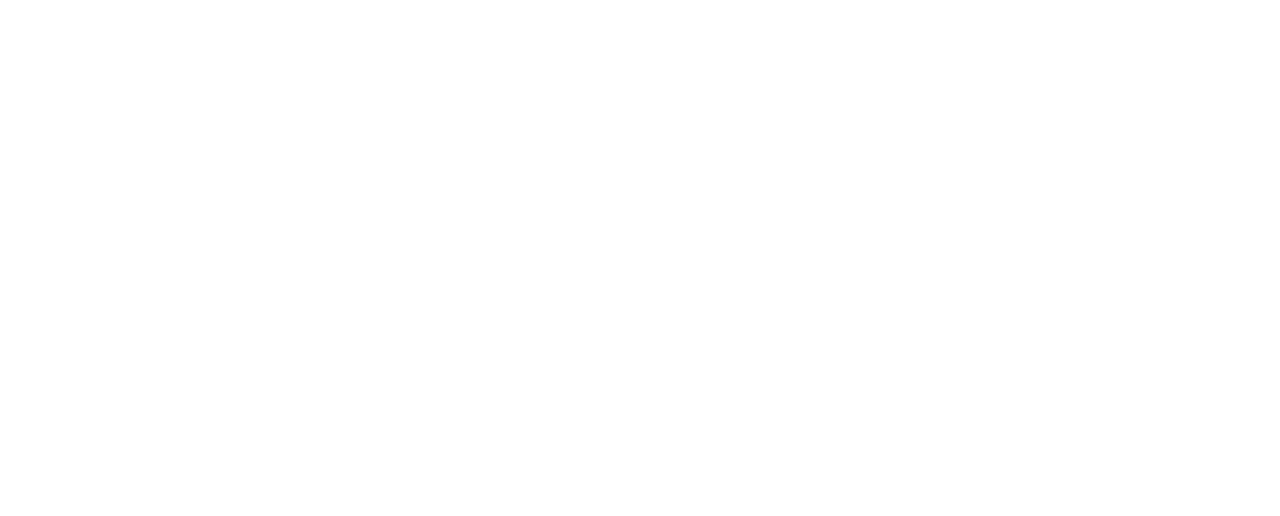
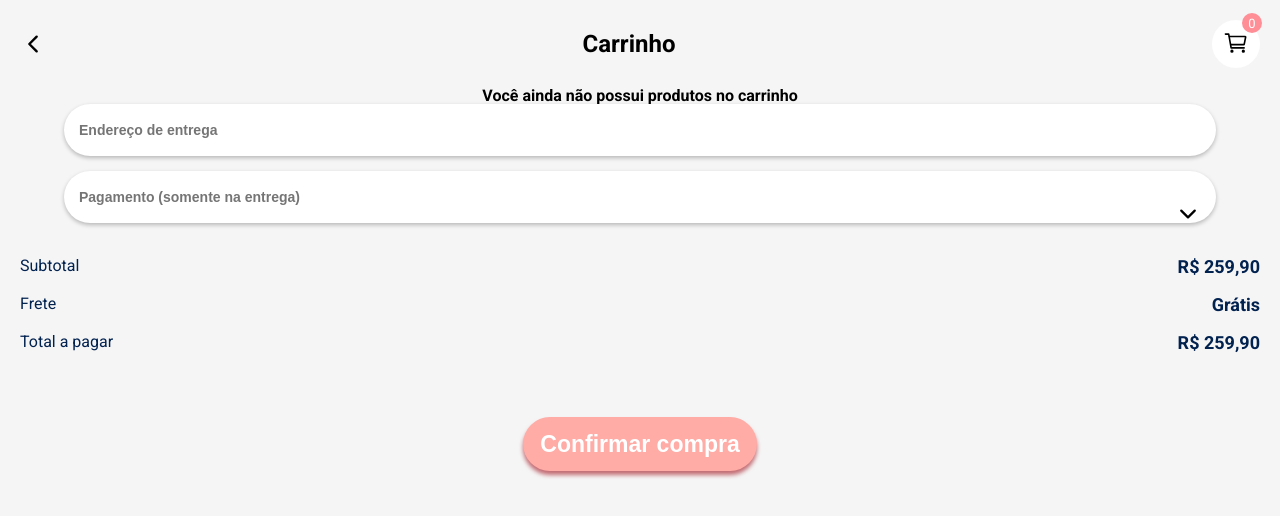
Before and after one commit to ga-dutra/beauty-store-front, a React (Create React App) app: page /cart in a window 1280 px wide. Before the commit this address had no page. Shown: the top 516 px of the page. Built offline with nearby package versions, Linux system fonts and the light colour scheme.

Commit message:
feat: adds CartPage

```diff
--- a/src/components/App.js
+++ b/src/components/App.js
@@ -6,6 +6,7 @@
 import SignInPage from "./SignInPage/SignInPage.js";
 import SignUpPage from "./SignUpPage/SignUpPage.js";
 import LoginPage from "./LoginPage/LoginPage.js";
+import CartPage from "./CartPage/CartPage";
 
 export default function App() {
   return (
@@ -19,6 +20,7 @@
               <Route path="/sign-in" element={<SignInPage />} />
               <Route path="/login" element={<LoginPage />} />
               <Route path="/sign-up" element={<SignUpPage />} />
+              <Route path="/cart" element={<CartPage />} />
             </Routes>
           </BrowserRouter>
         </ProductsStorage>
--- /dev/null
+++ b/src/components/CartPage/CartPage.js
@@ -0,0 +1,72 @@
+import styled from "styled-components";
+import Header from "./Header";
+import { MainButton } from "../../styles/MainButton";
+import Inputs from "./Inputs";
+import ProductsInCart from "./ProductsInCart";
+import { useContext } from "react";
+import { UserContext } from "../../contexts/UserContext";
+
+export default function CartPage() {
+  const { cart } = useContext(UserContext);
+
+  return (
+    <Wrapper>
+      <Header></Header>
+      {cart[0] ? (
+        <ProductsInCart></ProductsInCart>
+      ) : (
+        <h1>Você ainda não possui produtos no carrinho</h1>
+      )}
+      <Inputs></Inputs>
+      <PriceInformation>
+        <div>
+          <h3>Subtotal</h3>
+          <h4>R$ 259,90</h4>
+        </div>
+        <div>
+          <h3>Frete</h3>
+          <h4>Grátis</h4>
+        </div>
+        <div>
+          <h3>Total a pagar</h3>
+          <h4>R$ 259,90</h4>
+        </div>
+      </PriceInformation>
+      <MainButton>Confirmar compra</MainButton>
+    </Wrapper>
+  );
+}
+
+const Wrapper = styled.div`
+  background-color: #f5f5f5;
+  width: 100vw;
+  height: 100vh;
+  display: flex;
+  flex-direction: column;
+  align-items: center;
+`;
+
+const PriceInformation = styled.div`
+  width: 100vw;
+  padding: 20px;
+  display: flex;
+  flex-direction: column;
+
+  h3 {
+    color: #01214f;
+    font-size: 16px;
+    font-weight: 400;
+  }
+
+  h4 {
+    color: #01214f;
+    font-size: 18px;
+    font-weight: 700;
+  }
+
+  div {
+    display: flex;
+    justify-content: space-between;
+    margin-bottom: 20px;
+  }
+`;
--- /dev/null
+++ b/src/components/CartPage/Header.js
@@ -0,0 +1,70 @@
+import styled from "styled-components";
+import { useNavigate } from "react-router-dom";
+import { useContext } from "react";
+import { UserContext } from "../../contexts/UserContext";
+
+export default function Header() {
+  const navigate = useNavigate();
+  const { cart } = useContext(UserContext);
+
+  return (
+    <Wrapper>
+      <ion-icon
+        onClick={() => navigate("/")}
+        name="chevron-back-outline"
+      ></ion-icon>
+      <h1>Carrinho</h1>
+      <div>
+        <ion-icon name="cart-outline"></ion-icon>
+        <div>{cart.length}</div>
+      </div>
+    </Wrapper>
+  );
+}
+const Wrapper = styled.div`
+  width: 100vw;
+  display: flex;
+  justify-content: space-between;
+  align-items: center;
+  padding: 20px;
+
+  > ion-icon {
+    font-size: 26px;
+    cursor: pointer;
+  }
+
+  h1 {
+    font-size: 24px;
+    font-weight: 600;
+  }
+
+  > div {
+    background-color: #ffffff;
+    height: 48px;
+    width: 48px;
+    border-radius: 50%;
+    position: relative;
+
+    ion-icon {
+      font-size: 26px;
+      position: absolute;
+      top: 10px;
+      left: 11px;
+    }
+
+    div {
+      display: flex;
+      align-items: center;
+      justify-content: center;
+      color: #ffffff;
+      font-size: 13px;
+      background-color: #ff8e97;
+      width: 20px;
+      height: 20px;
+      border-radius: 50%;
+      position: absolute;
+      top: -7px;
+      right: -2px;
+    }
+  }
+`;
--- /dev/null
+++ b/src/components/CartPage/Inputs.js
@@ -0,0 +1,86 @@
+import { useState } from "react";
+import styled from "styled-components";
+
+export default function Inputs() {
+  const paymentOptions = [
+    {
+      value: "",
+      text: "Pagamento (somente na entrega)",
+      disabled: "disabled selected",
+    },
+    { value: "creditCard", text: "Cartão de crédito" },
+    { value: "debitCard", text: "Cartão de débito" },
+    { value: "money", text: "Dinheiro" },
+  ];
+  const [paymentOption, setPaymentOption] = useState(paymentOptions[0].value);
+
+  const handleChange = (event) => {
+    setPaymentOption(event.target.value);
+  };
+  return (
+    <InputsWrapper>
+      <input placeholder="Endereço de entrega" />
+      <select onChange={handleChange} value={paymentOption}>
+        {paymentOptions.map((option) => (
+          <option
+            key={option.value}
+            value={option.value}
+            disabled={option.disabled}
+          >
+            {" "}
+            {option.text}
+          </option>
+        ))}
+      </select>
+      <ion-icon name="chevron-down-outline"></ion-icon>
+    </InputsWrapper>
+  );
+}
+
+const InputsWrapper = styled.div`
+  width: 90vw;
+  position: relative;
+
+  input,
+  select {
+    background-color: #ffffff;
+    width: 100%;
+    height: 52px;
+    padding: 15px;
+    margin-bottom: 15px;
+    border-radius: 43px;
+    /* border: ${(props) => (props.isInvalid ? "1px solid red" : "none")}; */
+    border: none;
+    /* background-color: ${(props) =>
+      props.isInvalid ? "#F2DEDE" : "#F5F5F5"}; */
+    box-shadow: 0px 2px 4px rgba(0, 0, 0, 0.25);
+    display: flex;
+    align-items: center;
+  }
+
+  select {
+    margin-right: 10px;
+    -webkit-appearance: none;
+    -moz-appearance: none;
+  }
+
+  input:focus,
+  select:focus {
+    outline: none;
+  }
+
+  input,
+  input::placeholder,
+  select {
+    color: #757575;
+    font-size: 14px;
+    font-weight: 600;
+  }
+
+  ion-icon {
+    position: absolute;
+    top: 98px;
+    right: 16px;
+    font-size: 24px;
+  }
+`;
--- /dev/null
+++ b/src/components/CartPage/ProductsInCart.js
@@ -0,0 +1,50 @@
+import styled from "styled-components";
+
+export default function ProductsInCart() {
+  return (
+    <Wrapper>
+      <ProductImage></ProductImage>
+      <ProductInfo></ProductInfo>
+      <ProductQtd>
+        <div>-</div>
+        <div>01</div>
+        <div>+</div>
+      </ProductQtd>
+    </Wrapper>
+  );
+}
+
+const Wrapper = styled.div`
+  display: flex;
+  justify-content: space-between;
+  align-items: center;
+`;
+
+const ProductImage = styled.div`
+  width: 67px;
+  height: 67px;
+  background-color: #efecf0;
+  box-shadow: 0px 2px 4px rgba(0, 0, 0, 0.25);
+  border-radius: 10px;
+  position: relative;
+
+  img {
+    width: 44px;
+    height: 56px;
+    position: absolute;
+    top: 4px;
+    right: 4px;
+  }
+`;
+
+const ProductInfo = styled.div`
+  h1 {
+  }
+  h2 {
+  }
+  h3 {
+  }
+`;
+const ProductQtd = styled.div`
+  display: flex;
+`;
--- a/src/components/HomePage/Header.js
+++ b/src/components/HomePage/Header.js
@@ -1,8 +1,10 @@
 import { useContext, useState } from "react";
 import styled from "styled-components";
 import { ProductsContext } from "../../contexts/ProductsContext";
+import { useNavigate } from "react-router-dom";
 
-export default function Header({ isPopUp }) {
+export default function Header() {
+  const navigate = useNavigate();
   const [openedMenu, setOpenedMenu] = useState(false);
   const { isProductInfoShown } = useContext(ProductsContext);
   function openMenu() {
@@ -16,7 +18,10 @@
           <input />
           <ion-icon name="search"></ion-icon>
         </InputWrapper>
-        <ion-icon name="cart-outline"></ion-icon>
+        <ion-icon
+          onClick={() => navigate("/cart")}
+          name="cart-outline"
+        ></ion-icon>
         {openedMenu ? (
           <OpenedMenu onClick={openMenu}>Opened menu</OpenedMenu>
         ) : (
--- a/src/components/HomePage/PriceSelection.js
+++ b/src/components/HomePage/PriceSelection.js
@@ -19,7 +19,11 @@
     <SelectionWrapper>
       <select value={priceOption} onChange={handleChange}>
         {priceOptions.map((option) => (
-          <option key={option.value} value={option.value}>
+          <option
+            key={option.value}
+            value={option.value}
+            disabled={option.disabled}
+          >
             {" "}
             {option.text}
           </option>
--- a/src/components/HomePage/Product.js
+++ b/src/components/HomePage/Product.js
@@ -1,6 +1,7 @@
 import { useContext, useState } from "react";
 import styled from "styled-components";
 import { ProductsContext } from "../../contexts/ProductsContext";
+import { UserContext } from "../../contexts/UserContext";
 import ProductPopUp from "./ProductPopUp";
 
 export default function Product({ img, name, description, price }) {
@@ -9,6 +10,7 @@
   const [productInfoPopup, setProductInfoPopup] = useState(false);
   const { isProductInfoShown, setIsProductInfoShown } =
     useContext(ProductsContext);
+  const { cart, setCart } = useContext(UserContext);
 
   function likeProduct() {
     setHeartLiked(!heartLiked);
@@ -24,6 +26,11 @@
       setProductInfoPopup(!productInfoPopup);
       setIsProductInfoShown(!isProductInfoShown);
     }
+  }
+
+  function addProductToCart(name) {
+    setCart([...cart, name]);
+    console.log(cart);
   }
 
   return productInfoPopup ? (
@@ -42,7 +49,10 @@
       <h2 onClick={showProductInfo}>{description}</h2>
       <h3 onClick={showProductInfo}>R$ {price}</h3>
       <ion-icon onClick={likeProduct} name={hearticon}></ion-icon>
-      <ion-icon name="cart-outline"></ion-icon>
+      <ion-icon
+        onClick={() => addProductToCart(name)}
+        name="cart-outline"
+      ></ion-icon>
     </ProductWrapper>
   );
 }
--- a/src/contexts/UserContext.js
+++ b/src/contexts/UserContext.js
@@ -4,9 +4,10 @@
 
 const UserStorage = ({ children }) => {
   const [userData, setUserData] = useState({});
+  const [cart, setCart] = useState([]);
 
   return (
-    <UserContext.Provider value={{ userData, setUserData }}>
+    <UserContext.Provider value={{ userData, setUserData, cart, setCart }}>
       {children}
     </UserContext.Provider>
   );
--- a/src/styles/globalStyles.js
+++ b/src/styles/globalStyles.js
@@ -1,15 +1,35 @@
 import { createGlobalStyle } from "styled-components";
 
 const GlobalStyle = createGlobalStyle`
+
+html, body, div, span, applet, object, iframe,
+h1, h2, h3, h4, h5, h6, p, blockquote, pre,
+a, abbr, acronym, address, big, cite, code,
+del, dfn, em, img, ins, kbd, q, s, samp,
+small, strike, strong, sub, sup, tt, var,
+b, u, i, center,
+dl, dt, dd, ol, ul, li,
+fieldset, form, label, legend,
+table, caption, tbody, tfoot, thead, tr, th, td,
+article, aside, canvas, details, embed,
+figure, figcaption, footer, header, hgroup,
+menu, nav, output, ruby, section, summary,
+time, mark, audio, video {
+	margin: 0;
+	padding: 0;
+	border: 0;
+	font-size: 100%;
+	vertical-align: baseline;
+}
+
 * {
   box-sizing: border-box;
 }
 body {
-  	width: 100vw;
-  	height: 100vh;
-	margin: 0;
+  width: 100vw;
+  height: 100vh;
 	line-height: 1;
-  	font-family: 'Roboto';
+  font-family: 'Roboto';
 }
 `;
 
```
